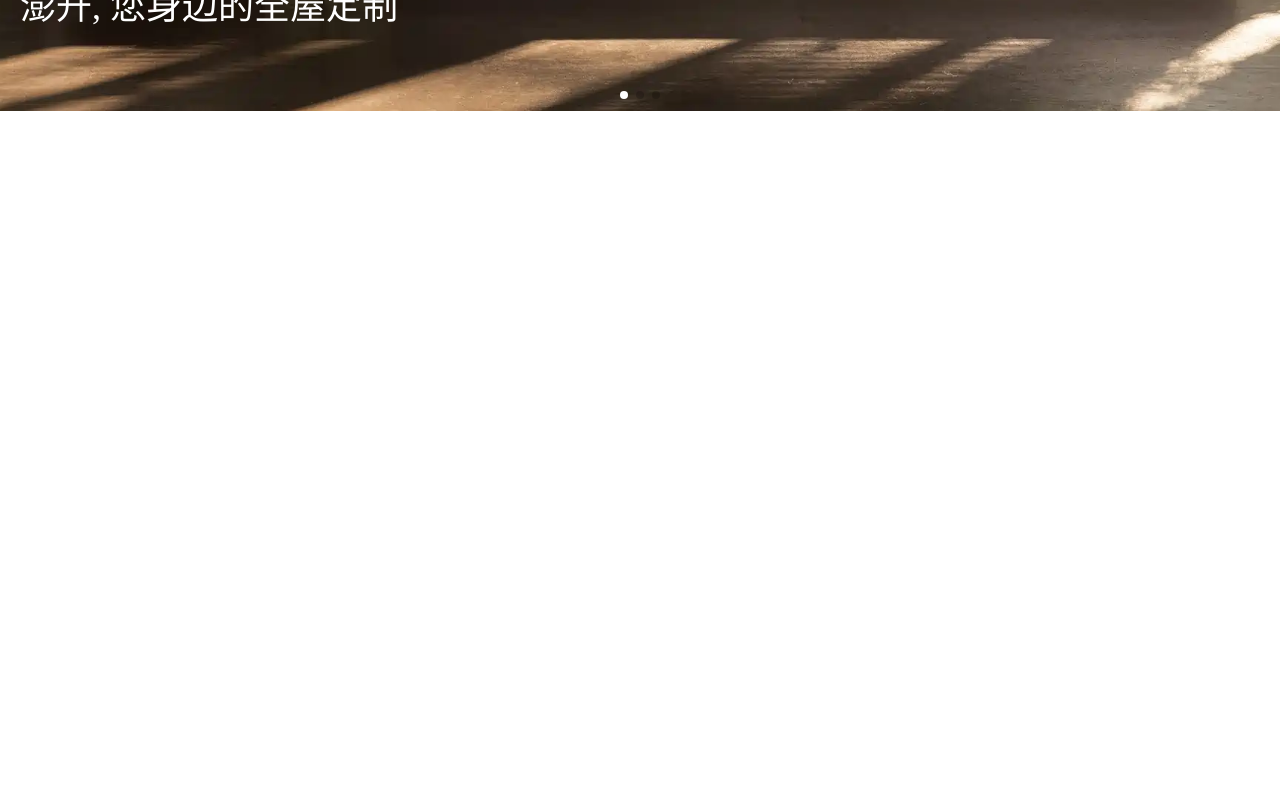
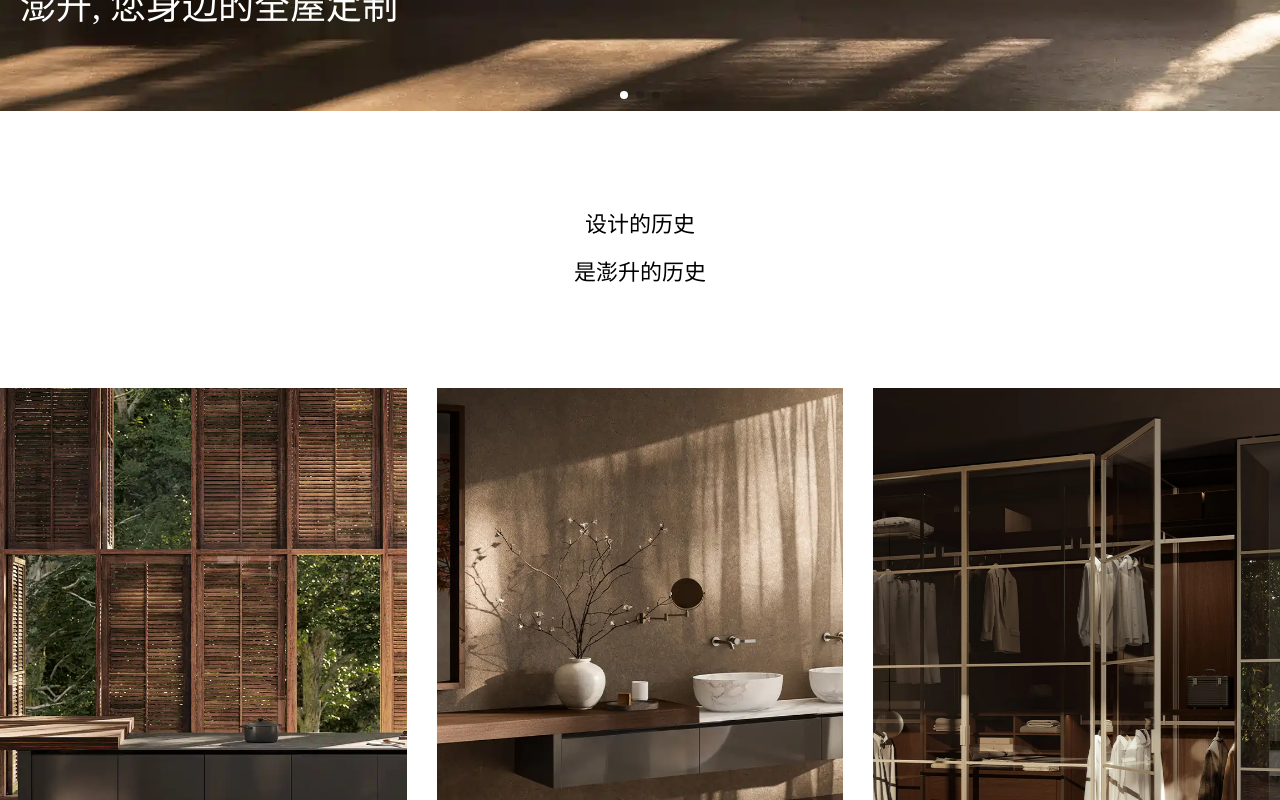
Before and after one commit to jianmofeng/PengLitre, a Nuxt app: page / in a window 1280 px wide. Shown: the part 740-1540 px from the top of the page. Before the commit the page ends 851 px from the top, so only its background shows below. Built offline with nearby package versions, Linux system fonts and the light colour scheme.

Commit message:
feat: add historySwiper 组件

```diff
--- a/src/assets/styles/default.scss
+++ b/src/assets/styles/default.scss
@@ -52,3 +52,14 @@ body {
     height: 100%;
     object-fit: cover;
 }
+
+:root {
+    --e-global-typography-primary-font-family: "Roboto";
+    --e-global-typography-primary-font-weight: 600;
+    --e-global-typography-secondary-font-family: "Roboto Slab";
+    --e-global-typography-secondary-font-weight: 400;
+    --e-global-typography-text-font-family: "Roboto";
+    --e-global-typography-text-font-weight: 400;
+    --e-global-typography-accent-font-family: "Roboto";
+    --e-global-typography-accent-font-weight: 500;
+}
--- a/src/assets/styles/index.scss
+++ b/src/assets/styles/index.scss
@@ -37,3 +37,24 @@ main {
     height: 90%;
     object-fit: cover;
 }
+
+
+.block {
+    margin: 0px 0px 0px 0px;
+    --e-column-margin-right: 0px;
+    --e-column-margin-left: 0px;
+    padding: 0px 0px 0px 0px;
+    // position: relative;
+    min-height: 1px;
+
+    h2 {
+        padding: 60px 0;
+    }
+    h2>p{
+        line-height: 26px;
+        text-align: center;
+        font-weight: 400;
+        font-family: inherit;
+        font-size: 22px;
+    }
+}
--- /dev/null
+++ b/src/components/historySwiper.vue
@@ -0,0 +1,119 @@
+<template>
+  <Swiper
+    :auto="true"
+    :loop="true"
+    :modules="modules"
+    :slidesPerView="3"
+    :spaceBetween="30"
+    :cssMode="true"
+    class="mySwiper"
+    @swiper="onSwiper"
+    @mouseenter="onSwiperMouseEnter"
+    @mouseleave="onSwiperMouseLeave"
+  >
+    <swiper-slide v-for="(item, index) in data" :key="index">
+      <img :src="item.url" :alt="item.alt" />
+        <div class="slide-text">{{ item.alt }}</div>
+    </swiper-slide>
+  </Swiper>
+</template>
+<style lang="scss" scoped>
+.mySwiper {
+  width: 100%;
+  height: 600px !important;
+}
+.swiper-container {
+    position: relative;
+}
+.mySwiper .swiper-slide {
+  text-align: center;
+  font-size: 18px;
+  background: #fff;
+  display: flex;
+  justify-content: center;
+  align-items: center;
+//   position: relative;
+}
+
+.mySwiper .swiper-slide img {
+  display: block;
+  width: 100%;
+  height: 100%;
+  object-fit: cover;
+}
+.slide-text{
+  position: absolute;
+  bottom: -30px;
+  left: 5px;
+}
+</style>
+<script lang="ts">
+export default defineComponent({
+  name: "HistorySwiper",
+});
+</script>
+<script setup lang="ts">
+import { Swiper, SwiperSlide } from "swiper/vue";
+import type { Swiper as SwiperType } from "swiper";
+import "swiper/css";
+import "swiper/css/pagination";
+
+import { Autoplay, Mousewheel,Pagination, Keyboard } from "swiper";
+
+import img1 from "@/assets/images/MODERN-LUXURY-DESIGN-KITCHENS.webp";
+import img2 from "@/assets/images/MODERN-LUXURY-DESIGN-BATHROOS.webp";
+import img3 from "@/assets/images/MODERN-LUXURY-DESIGN-WARDROBES.webp";
+
+const modules = [Autoplay, Pagination, Mousewheel, Keyboard];
+
+
+const data = [
+  {
+    url: img1,
+    text: `<p>给我一份信赖给您一段美好</p>
+    <p>澎升, 您身边的全屋定制</p>`,
+    alt: "澎升装饰图片",
+  },
+  {
+    url: img2,
+    text: `<p>给我一份信赖给您一段美好</p>
+    <p>澎升, 您身边的全屋定制</p>`,
+    alt: "澎升装饰图片",
+  },
+  {
+    url: img3,
+    text: `<p>给我一份信赖给您一段美好</p>
+    <p>澎升, 您身边的全屋定制</p>`,
+    alt: "澎升装饰图片",
+  },
+  {
+    url: img1,
+    text: `<p>给我一份信赖给您一段美好</p>
+    <p>澎升, 您身边的全屋定制</p>`,
+    alt: "澎升装饰图片",
+  },{
+    url: img2,
+    text: `<p>给我一份信赖给您一段美好</p>
+    <p>澎升, 您身边的全屋定制</p>`,
+    alt: "澎升装饰图片",
+  },
+  {
+    url: img3,
+    text: `<p>给我一份信赖给您一段美好</p>
+    <p>澎升, 您身边的全屋定制</p>`,
+    alt: "澎升装饰图片",
+  },
+];
+
+let swiper: any;
+const onSwiper = (s: SwiperType) => {
+  swiper = s;
+};
+const onSwiperMouseEnter = () => {
+  swiper.autoplay.stop();
+};
+
+const onSwiperMouseLeave = () => {
+  swiper.autoplay.start();
+};
+</script>
--- a/src/pages/index.vue
+++ b/src/pages/index.vue
@@ -27,6 +27,13 @@
         </Transition>
       </swiper-slide>
     </Swiper>
+    <div class="block">
+      <h2>
+        <p>设计的历史</p>
+        <p>是澎升的历史</p>
+      </h2>
+      <HisorySwiper />
+    </div>
   </main>
 </template>
 <style lang="scss" src="@/assets/styles/index.scss"></style>
@@ -50,6 +57,8 @@ import "swiper/css/navigation";
 import "swiper/css/pagination";
 
 import { Autoplay, Navigation, Pagination, Mousewheel, Keyboard } from "swiper";
+
+import HisorySwiper from "@/components/historySwiper.vue"
 
 import img1 from "@/assets/images/MODERN-LUXURY-DESIGN-KITCHENS.webp";
 import img2 from "@/assets/images/MODERN-LUXURY-DESIGN-BATHROOS.webp";
```
